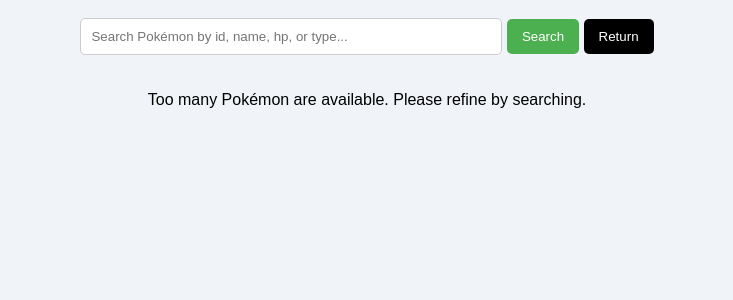
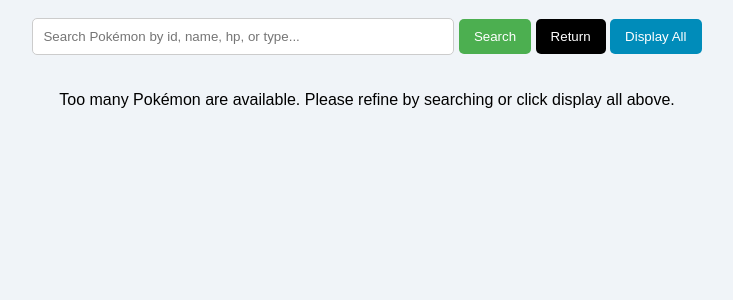
Before and after one commit to Bossixd/cs2340-poketrade, a Django app: page /pokemon/list/ in a window 1280 px wide. Shown: the top 300 px of the page, without its empty margins (273-1006 px from the left). Run offline with Django 5.2, Linux system fonts and the light colour scheme; data comes from the database, SQL or seed files in the repository.

Commit message:
new pokemon view

```diff
--- a/pokemon/templates/pokemon/list.html
+++ b/pokemon/templates/pokemon/list.html
@@ -6,6 +6,10 @@
     <input type="text" name="q" placeholder="Search Pokémon by id, name, hp, or type..." value="{{ query }}" style="width: 400px; padding: 10px; border-radius: 5px; border: 1px solid #ccc;">
     <button type="submit" style="padding: 10px 15px; border-radius: 5px; border: none; background-color: #4CAF50; color: white; cursor: pointer;">Search</button>
             <button type="button" class="return-btn" onclick="location.href='?q='" style="padding: 10px 15px; border-radius: 5px; border: none; background-color: #000000; color: white; cursor: pointer; ">Return</button>
+            <button type="button" class="display-all-btn" onclick="location.href='?q=$$$all'"
+            style="padding: 10px 15px; border-radius: 5px; border: none; background-color: #008CBA; color: white; cursor: pointer;">
+        Display All
+    </button>
 </form>
 
     <meta charset="UTF-8">
@@ -55,7 +59,13 @@
 <body>
 
 <div class="container">
-    {% if cards.count == 0 %}
+    {% if query == "$$$all" %}
+        {% for card in cards %}
+            <div class="card">
+                <img src="{{card.small_image}}" alt="Pokémon Card">
+            </div>
+        {% endfor %}
+    {% elif cards.count == 0 %}
         <p>No Pokémon matched your search. Please search again.</p>
     {% elif cards.count <= 1000 and query %}
         {% for card in cards %}
@@ -66,7 +76,7 @@
     {% elif query %}
         <p>Too many Pokémon matched your search. Please refine your search.</p>
     {% else %}
-        <p>Too many Pokémon are available. Please refine by searching.</p>
+        <p>Too many Pokémon are available. Please refine by searching or click display all above.</p>
     {% endif %}
 </div>
 
--- a/pokemon/views.py
+++ b/pokemon/views.py
@@ -25,7 +25,9 @@ def list(request):
     if query:
         filters = Q()
 
-        if query:
+        if query == "$$$all":
+            Card.objects.all()
+        elif query:
             filters = (
                     Q(pokemon_info__name__icontains=query) |
                     Q(type__icontains=query)
```
